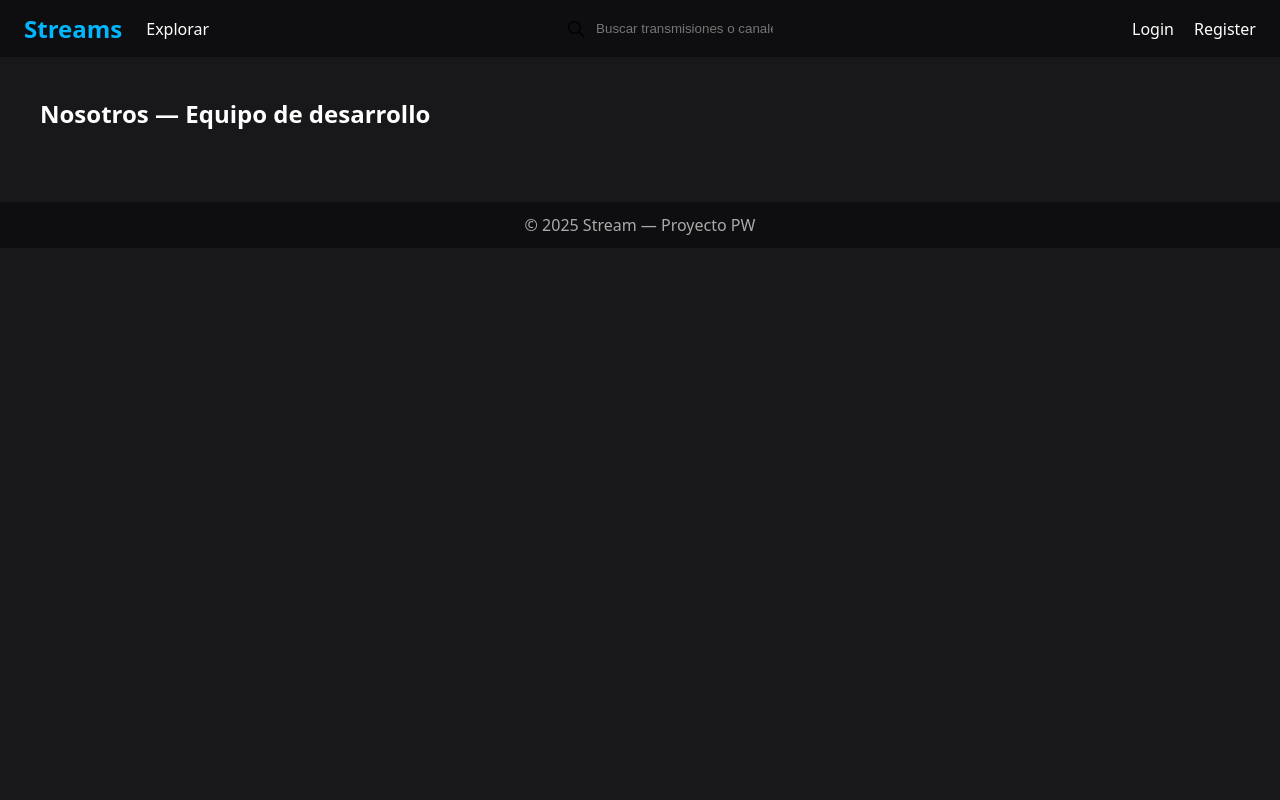
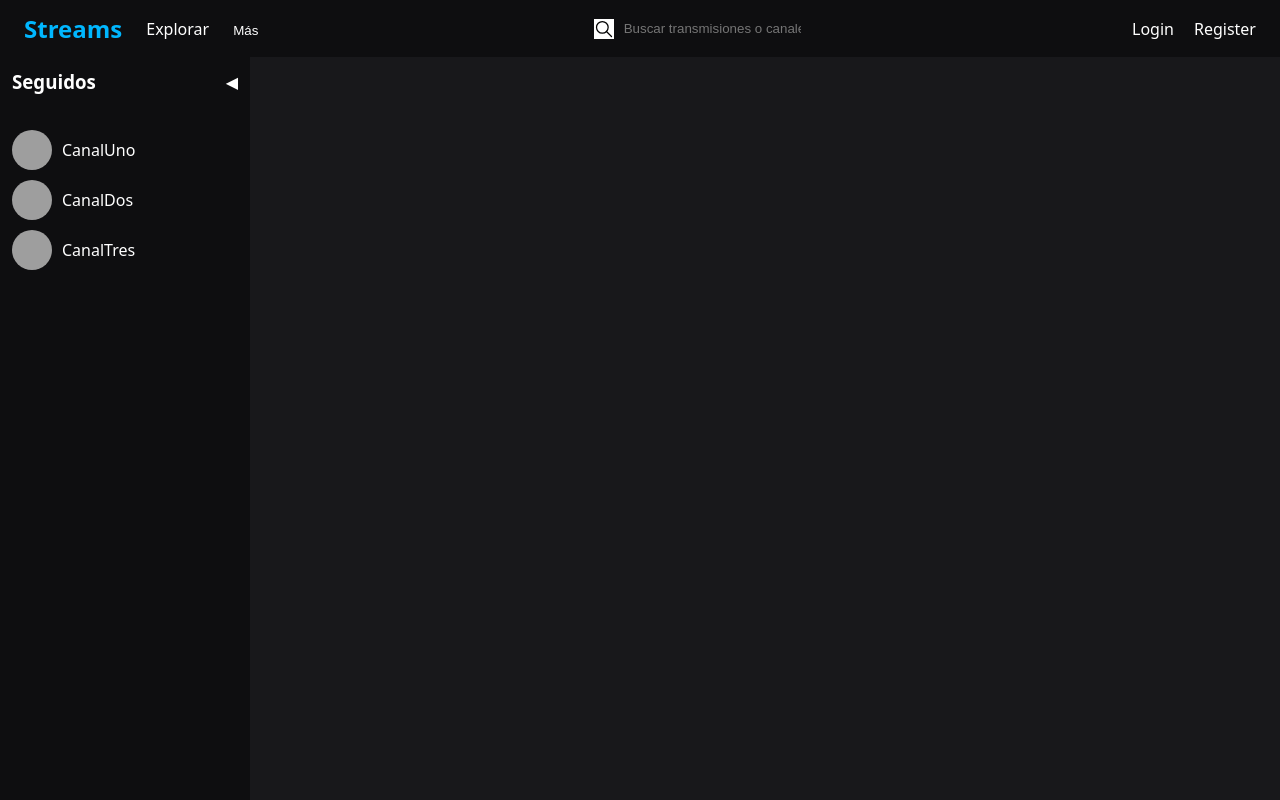
Before and after one commit to WCharlesOH/ProyectoPW, a React (Vite) app in the folder Pagina_Streams/: page /nosotros in a window 1280 px wide. Shown: the top 800 px of the page. Built offline with nearby package versions, Linux system fonts and the light colour scheme; grey boxes are pictures that could not be loaded.

Commit message:
Sidebar hecho

```diff
--- a/Pagina_Streams/src/App.tsx
+++ b/Pagina_Streams/src/App.tsx
@@ -12,12 +12,15 @@ import LiveStart from './pages/LiveStart'
 import Nosotros from './pages/Nosotros'
 import Terminos from './pages/Terminos'
 import NotFound from './pages/NotFound'
+import Sidebar from './components/Sidebar'
+import { AuthProvider } from "./components/AuthContext";
 
 export default function App() {
   return (
+    <AuthProvider>
     <div style={{ backgroundColor: '#18181b', minHeight: '100vh', color: 'white' }}>
       <Navbar />
-
+      <Sidebar/>
       <main style={{ padding: '20px', maxWidth: '1200px', margin: '0 auto' }}>
         <Routes>
           <Route path="/" element={<Home />} />
@@ -34,5 +37,6 @@ export default function App() {
 
       <Footer />
     </div>
+    </AuthProvider>
   )
 }
--- /dev/null
+++ b/Pagina_Streams/src/components/AuthContext.tsx
@@ -0,0 +1,58 @@
+// src/auth/AuthContext.tsx
+
+import React, { createContext, useState, useEffect, ReactNode } from "react";
+
+interface AuthContextType {
+  isLogged: boolean;
+  user: any | null;
+  login: (userData: any) => void;
+  logout: () => void;
+}
+
+const AuthContext = createContext<AuthContextType | undefined>(undefined);
+
+interface AuthProviderProps {
+  children: ReactNode;
+}
+
+export function AuthProvider({ children }: AuthProviderProps) {
+  const [user, setUser] = useState<any | null>(null);
+  const [isLogged, setIsLogged] = useState(false);
+
+  // Al montar, puedes verificar si hay token en localStorage u otro medio
+  useEffect(() => {
+    const stored = localStorage.getItem("user");
+    if (stored) {
+      const parsed = JSON.parse(stored);
+      setUser(parsed);
+      setIsLogged(true);
+    }
+  }, []);
+
+  function login(userData: any) {
+    // Aquí haces la lógica real (llamada a API, etc.)
+    setUser(userData);
+    setIsLogged(true);
+    localStorage.setItem("user", JSON.stringify(userData));
+  }
+
+  function logout() {
+    setUser(null);
+    setIsLogged(false);
+    localStorage.removeItem("user");
+  }
+
+  return (
+    <AuthContext.Provider value={{ isLogged, user, login, logout }}>
+      {children}
+    </AuthContext.Provider>
+  );
+}
+
+export function useAuth() {
+  const context = React.useContext(AuthContext);
+  if (context === undefined) {
+    throw new Error("useAuth debe usarse dentro de AuthProvider");
+  }
+  return context;
+}
--- a/Pagina_Streams/src/components/Navbar.tsx
+++ b/Pagina_Streams/src/components/Navbar.tsx
@@ -1,16 +1,17 @@
 import { useState } from "react";
 import { NavLink, Link } from "react-router-dom";
+import { useAuth } from "../components/AuthContext";  // <- asume que creaste esto
 
 export default function Navbar() {
-  const [isLogged, setIsLogged] = useState(false);
+  const { isLogged, logout } = useAuth();
   const [menuOpen, setMenuOpen] = useState(false);
+  const [dropOpen, setDropOpen] = useState(false);
 
   const linkStyle = ({ isActive }: { isActive: boolean }) => ({
     color: isActive ? "#00b7ff" : "#fff",
     textDecoration: "none",
     fontWeight: isActive ? "bold" : "normal",
   });
-
 
   return (
     <header
@@ -36,11 +37,61 @@ export default function Navbar() {
           <NavLink to="/explorar" style={linkStyle}>
             Explorar
           </NavLink>
-          {isLogged && (
-            <NavLink to="/live" style={linkStyle}>
-              Iniciar Live
-            </NavLink>
+          <div
+            onMouseEnter={() => setDropOpen(true)}
+            onMouseLeave={() => setDropOpen(false)}
+            style={{ position: "relative" }}
+          >
+            <button
+              style={{
+                background: "none",
+                border: "none",
+                color: "white",
+                cursor: "pointer",
+                fontWeight: dropOpen ? "bold" : "normal",
+              }}
+            >
+              Más
+            </button>
+            {dropOpen && (
+              <div
+                style={{
+                  position: "absolute",
+                  top: "100%",
+                  left: 0,
+                  backgroundColor: "#1f1f23",
+                  border: "1px solid #333",
+                  borderRadius: "4px",
+                  boxShadow: "0 2px 8px rgba(0, 0, 0, 0.5)",
+                  overflow: "hidden",
+                  zIndex: 20,
+                }}
+              >
+                <Link
+                  to="/nosotros"
+                  style={{
+                    display: "block",
+                    padding: "8px 12px",
+                    color: "white",
+                    textDecoration: "none",
+                  }}
+                >
+                  Nosotros
+                </Link>
+                <Link
+                  to="/terminos"
+                  style={{
+                    display: "block",
+                    padding: "8px 12px",
+                    color: "white",
+                    textDecoration: "none",
+                  }}
+                >
+                  Términos
+                </Link>
+              </div>
             )}
+          </div>
         </nav>
       </div>
 
@@ -50,7 +101,11 @@ export default function Navbar() {
           alignItems: "center",
         }}
       >
-        <img src="./src/assets/zoom-svgrepo-com.svg" alt="Buscar" style={{width: 20, height: 20}}/>
+        <img
+          src="./src/assets/zoom-svgrepo-com.svg"
+          alt="Buscar"
+          style={{ width: 20, height: 20, backgroundColor: "white" }}
+        />
         <input
           type="text"
           placeholder="Buscar transmisiones o canales"
@@ -65,7 +120,9 @@ export default function Navbar() {
         />
       </div>
 
-      <div style={{ display: "flex", alignItems: "center", gap: "20px", position: "relative" }}>
+      <div
+        style={{ display: "flex", alignItems: "center", gap: "20px", position: "relative" }}
+      >
         {!isLogged ? (
           <>
             <NavLink to="/login" style={linkStyle}>
@@ -76,6 +133,24 @@ export default function Navbar() {
             </NavLink>
           </>
         ) : (
+          <>
+            <div
+              style={{
+                padding: "8px 12px",
+                border: "1px solid #333",
+                borderRadius: "4px",
+                backgroundColor: "#1f1f23",
+                color: "white",
+                display: "flex",
+                alignItems: "center",
+              }}
+            >
+              Monedas:{" "}
+              <span style={{ color: "#00b7ff", fontWeight: "bold", marginLeft: "4px" }}>
+                120
+              </span>
+            </div>
+
             <div style={{ position: "relative" }}>
               <button
                 onClick={() => setMenuOpen(!menuOpen)}
@@ -86,7 +161,11 @@ export default function Navbar() {
                   padding: 0,
                 }}
               >
-              <img src="./src/assets/accessibility-svgrepo-com.svg" alt="Usuario" style={{width: 28, height: 28, backgroundColor:"white"}}/>
+                <img
+                  src="./src/assets/accessibility-svgrepo-com.svg"
+                  alt="Usuario"
+                  style={{ width: 28, height: 28, backgroundColor: "white" }}
+                />
               </button>
 
               {menuOpen && (
@@ -104,14 +183,16 @@ export default function Navbar() {
                     zIndex: 20,
                   }}
                 >
-                <div style={{ padding: "8px 12px", borderBottom: "1px solid #333" }}>
-                  Monedas: <span style={{ color: "#00b7ff", fontWeight: "bold" }}>120</span>
-                </div>
                   <ul style={{ listStyle: "none", margin: 0, padding: 0 }}>
                     <li>
                       <Link
                         to="/perfil/usuario"
-                      style={{ display: "block", padding: "8px 12px", textDecoration: "none", color: "white" }}
+                        style={{
+                          display: "block",
+                          padding: "8px 12px",
+                          textDecoration: "none",
+                          color: "white",
+                        }}
                       >
                         Canal
                       </Link>
@@ -119,7 +200,12 @@ export default function Navbar() {
                     <li>
                       <Link
                         to="/panel"
-                      style={{ display: "block", padding: "8px 12px", textDecoration: "none", color: "white" }}
+                        style={{
+                          display: "block",
+                          padding: "8px 12px",
+                          textDecoration: "none",
+                          color: "white",
+                        }}
                       >
                         Panel de Control
                       </Link>
@@ -127,7 +213,12 @@ export default function Navbar() {
                     <li>
                       <Link
                         to="/suscripciones"
-                      style={{ display: "block", padding: "8px 12px", textDecoration: "none", color: "white" }}
+                        style={{
+                          display: "block",
+                          padding: "8px 12px",
+                          textDecoration: "none",
+                          color: "white",
+                        }}
                       >
                         Suscripciones
                       </Link>
@@ -135,7 +226,12 @@ export default function Navbar() {
                     <li>
                       <Link
                         to="/ajustes"
-                      style={{ display: "block", padding: "8px 12px", textDecoration: "none", color: "white" }}
+                        style={{
+                          display: "block",
+                          padding: "8px 12px",
+                          textDecoration: "none",
+                          color: "white",
+                        }}
                       >
                         Ajustes
                       </Link>
@@ -143,7 +239,7 @@ export default function Navbar() {
                     <li>
                       <button
                         onClick={() => {
-                        setIsLogged(false);
+                          logout();        // <--- usar logout del contexto
                           setMenuOpen(false);
                         }}
                         style={{
@@ -193,6 +289,7 @@ export default function Navbar() {
                 </div>
               )}
             </div>
+          </>
         )}
       </div>
     </header>
--- a/Pagina_Streams/src/components/Sidebar.tsx
+++ b/Pagina_Streams/src/components/Sidebar.tsx
@@ -0,0 +1,94 @@
+import { useState } from "react";
+import { Link } from "react-router-dom";
+
+interface Seguido {
+  id: string;
+  name: string;
+  avatarUrl: string;
+}
+
+const SEGUIDOS: Seguido[] = [
+  { id: "1", name: "CanalUno", avatarUrl: "#" },
+  { id: "2", name: "CanalDos", avatarUrl: "#" },
+  { id: "3", name: "CanalTres", avatarUrl: "#" },
+];
+
+export default function Sidebar() {
+  const [isOpen, setIsOpen] = useState(true);
+
+  const toggleSidebar = () => {
+    setIsOpen((prev) => !prev);
+  };
+
+  return (
+    <div style={{ display: "flex" }}>
+      <div
+        style={{
+          width: isOpen ? 250 : 40,  // ancho pequeño cuando está cerrado
+          transition: "width 0.3s",
+          backgroundColor: "#0e0e10",
+          color: "white",
+          height: "100vh",
+          overflow: "hidden",
+        }}
+      >
+        <div
+          style={{
+            padding: "12px",
+            display: "flex",
+            alignItems: "center",
+            cursor: "pointer",
+          }}
+          onClick={toggleSidebar}
+        >
+          {isOpen ? (
+            <>
+              <h3 style={{ margin: 0, color: "white", flex: 1 }}>Seguidos</h3>
+              <span style={{ color: "white", marginLeft: "8px" }}>◀</span>
+            </>
+          ) : (
+            <span style={{ color: "white", marginLeft: "auto", marginRight: "auto" }}>
+              ▶
+            </span>
+          )}
+        </div>
+
+        {isOpen && (
+          <div style={{ padding: "12px" }}>
+            <ul style={{ listStyle: "none", padding: 0, marginTop: "12px" }}>
+              {SEGUIDOS.map((s) => (
+                <li
+                  key={s.id}
+                  style={{
+                    display: "flex",
+                    alignItems: "center",
+                    marginBottom: "10px",
+                  }}
+                >
+                  <img
+                    src={s.avatarUrl}
+                    alt={s.name}
+                    style={{ width: 40, height: 40, borderRadius: "50%" }}
+                  />
+                  <Link
+                    to={`/canal/${s.id}`}
+                    style={{
+                      color: "white",
+                      marginLeft: "10px",
+                      textDecoration: "none",
+                    }}
+                  >
+                    {s.name}
+                  </Link>
+                </li>
+              ))}
+            </ul>
+          </div>
+        )}
+      </div>
+      <div style={{ flex: 1 }}>
+        {/* Aquí va tu contenido principal o rutas */}
+      </div>
+    </div>
+  );
+}
```
Lines whose indentation alone changed are shown as unchanged.
